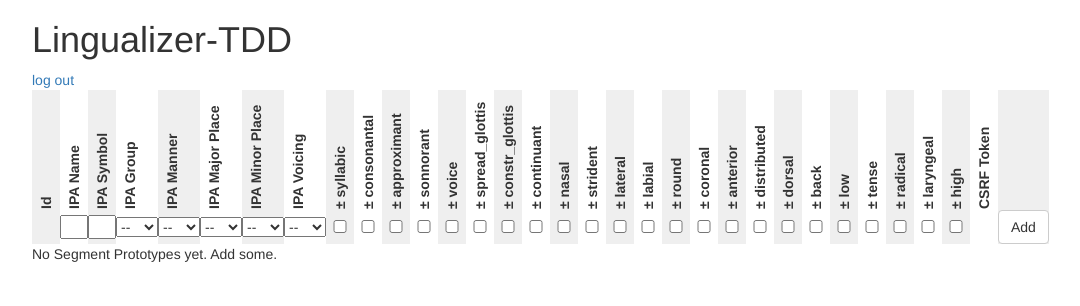
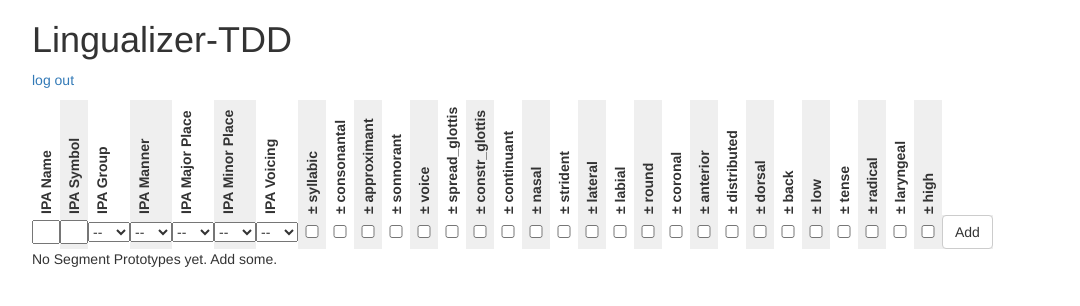
Before and after one commit to mitchsmith/Lingualizer, a Flask app: page / in a window 1280 px wide. Shown: the top 306 px of the page, without its empty margins (38-1118 px from the left). Run offline with Flask 2, Linux system fonts and the light colour scheme; the visitor is signed in with stand-in values (Sample User, id 1); data that the repository does not hold is empty; some libraries are stand-ins or nearby versions.

Commit message:
Fixed segment prototype index styles

```diff
--- a/templates/index.html
+++ b/templates/index.html
@@ -7,7 +7,15 @@
     <script src="http://netdna.bootstrapcdn.com/bootstrap/3.0.0/js/bootstrap.min.js"></script>
     <script type="text/javascript" src="{{url_for('static', filename='main.js') }}"></script>
     <style type="text/css">
-
+      header {
+        width:100%;
+        height: 100px;
+        margin: 0;
+        padding: 0;
+        background: #ffffff;
+        position: fixed;
+        z-index: 100;
+      }
       input, lable, table, thead, tbody, tr, th, td {
         margin: 0;
         padding: 0;
@@ -15,14 +23,28 @@
       table, thead, tbody, tr, th, td {
         border: 0;
       }
+      table {
+        margin-top: 215px;
+      }
       thead {
         height: 120px;
+        position: fixed;
+        margin-top: -115px;
+      }
+      thead > tr {
+        height:115px;
       }
 
       th.column_label {
         width: 1em;
         text-allign: left;
         vertical-align: bottom;
+      }
+      th.column_label.wide {
+        width: 3em;
+      }
+      th.hidden {
+        display:none;
       }
       label {
         /* display: none; */
@@ -52,6 +74,7 @@
   </head>
   <body>
     <div class="container">
+      <header>
         <h1>Lingualizer-TDD</h1>
         {% if not session.logged_in %}
           <a href="{{ url_for('login') }}">log in</a>
@@ -61,15 +84,18 @@
         {% for message in get_flashed_messages() %}
           <div class="flash">{{ message }}</div>
         {% endfor %}
+      </header>
       <div class="form_container">
         {% if session.logged_in %}
           <table id="add-segment-prototype-table">
             <thead>
               <tr>
+                <th></th>
+                <th></th>
                 {% for field in form %}
-                  <th class="column_label">{{ field.label(for = field.name + '[]') }}</th>
+                  <th class="column_label{% if field.name in ['csrf_token','id'] %} hide{% elif field.name.startswith('ipa') and field.name not in ('ipa_name', 'ipa_symbol') %} wide{% endif %}">{{ field.label(for = field.name + '[]') }}</th>
                 {% endfor %}
-                <th></th>
+                <th style="width: 60px; background: #ffffff;"></th>
               </tr>
             </thead>
             <tbody>
```
Lines whose indentation alone changed are shown as unchanged.
